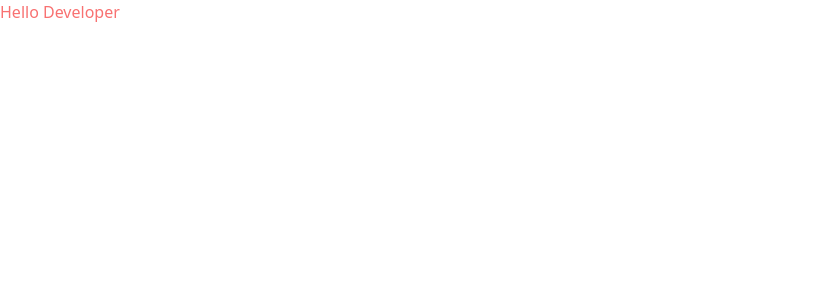
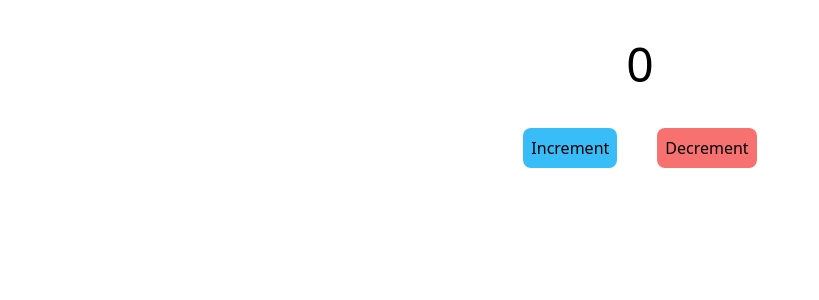
Before and after one commit to Mostafizur-Pro/tech-net-redux, a React (Vite) app: page / in a window 1280 px wide. Shown: the top 300 px of the page, without its empty margins (0-819 px from the left). Built offline with nearby package versions, Linux system fonts and the light colour scheme.

Commit message:
connect component with redux store

```diff
--- a/src/App.tsx
+++ b/src/App.tsx
@@ -1,5 +1,17 @@
+import { RootState } from "./redux/store";
+import { useSelector } from "react-redux";
 function App() {
-  return <p className="text-red-400">Hello Developer</p>;
+  const { count } = useSelector((state: RootState) => state.counter);
+
+  return (
+    <div className="text-center">
+      <div className=" m-10 text-5xl">{count}</div>
+      <div>
+        <button className="bg-sky-400 rounded-lg p-2 mr-10">Increment</button>
+        <button className="bg-red-400 rounded-lg p-2 ">Decrement</button>
+      </div>
+    </div>
+  );
 }
 
 export default App;
--- a/src/redux/feature/counter/CounterSlice.ts
+++ b/src/redux/feature/counter/CounterSlice.ts
@@ -16,3 +16,5 @@ const couterSlice = createSlice({
     },
   },
 });
+
+export default couterSlice.reducer;
--- a/src/redux/store.ts
+++ b/src/redux/store.ts
@@ -1,7 +1,13 @@
 import { configureStore } from "@reduxjs/toolkit";
+import counterReducer from "./feature/counter/CounterSlice";
 
 const store = configureStore({
-  reducer: {},
+  reducer: {
+    counter: counterReducer,
+  },
 });
 
+export type RootState = ReturnType<typeof store.getState>;
+export type AppDispatch = typeof store.dispatch;
+
 export default store;
```
